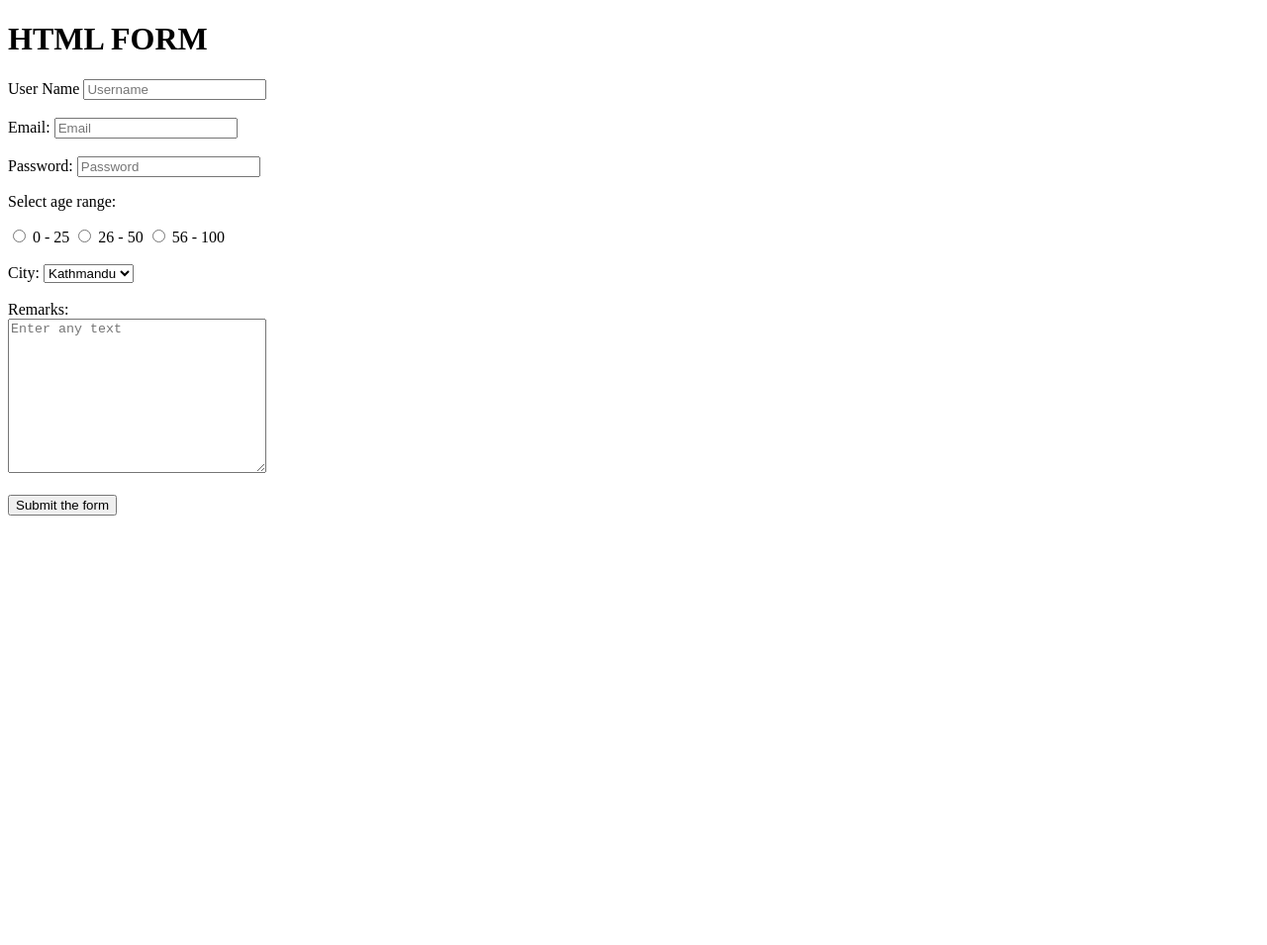
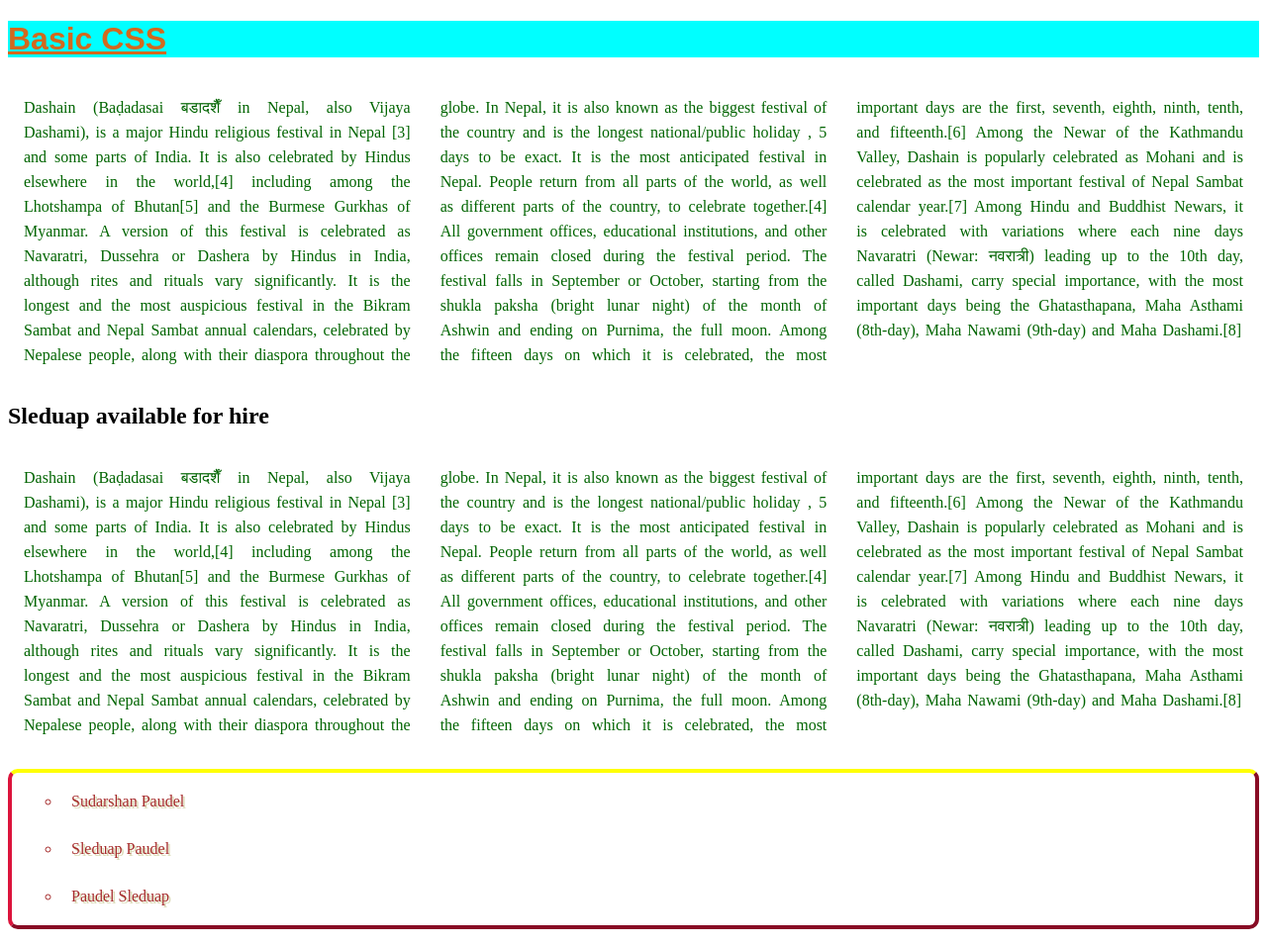
Before and after one commit to sleduap/HTML-CSS-Crash-Course, a plain HTML site: page index.html in a window 1280 px wide. Shown: the whole page at 99% size. Before the commit the page ends 800 px from the top, so only its background shows below. Drawn offline with Linux system fonts and the light colour scheme.

Commit message:
feat: basic css

```diff
--- a/index.html
+++ b/index.html
@@ -1,41 +1,65 @@
 <!DOCTYPE html>
 <html>
     <head>
-        <title>Learning HTML</title>
+       <link rel="stylesheet" href="style.css">
+        <title>Basic CSS</title>
     </head>
     <body>
-       <h1>HTML FORM</h1>
-       <form>
-           <label for="username">User Name</label>
-        <input type="text" id="username" name="username" placeholder="Username" required>
-        <br><br>
-        <label for="email">Email:</label>
-        <input type="email" id="email" name="email" placeholder="Email">
-        <br><br>
-        <label for="password">Password:</label>
-        <input type="password" id="password" name="password" placeholder="Password">
-        <p>Select age range:</p>
-        <input type="radio" name="age range" value="0-25" id="0-25">
-        <label for="0-25">0 - 25</label>
+        <h1>Basic CSS</h1>
+        <p>Dashain (Baḍadasai बडादशैँ in Nepal, also Vijaya Dashami), is a major Hindu religious festival in Nepal
+            [3] and some parts of India. It is also celebrated by Hindus elsewhere in the world,[4] including
+             among the Lhotshampa of Bhutan[5] and the Burmese Gurkhas of Myanmar. A version of this festival
+              is celebrated as Navaratri, Dussehra or Dashera by Hindus in India, although rites and rituals
+              vary significantly.
 
-        <input type="radio" name="age range" value="26-50" id="26-50">
-        <label for="26-50">26 - 50</label>
+            It is the longest and the most auspicious festival in the Bikram Sambat and Nepal Sambat annual
+            calendars, celebrated by Nepalese people, along with their diaspora throughout the globe. In Nepal,
+             it is also known as the biggest festival of the country and is the longest national/public holiday
+             , 5 days to be exact. It is the most anticipated festival in Nepal. People return from all parts
+             of the world, as well as different parts of the country, to celebrate together.[4] All government
+              offices, educational institutions, and other offices remain closed during the festival period.
+              The festival falls in September or October, starting from the shukla paksha (bright lunar night)
+               of the month of Ashwin and ending on Purnima, the full moon. Among the fifteen days on which it
+               is celebrated, the most important days are the first, seventh, eighth, ninth, tenth, and
+               fifteenth.[6]
 
-        <input type="radio" name="age range" value="56-100" id="56-100">
-        <label for="56-100">56 - 100</label>
-        <br><br>
-        <label for="city">City:</label>
-        <select name="city" id="city">
-         <option value="Kathmandu">Kathmandu</option>
-         <option value="Pokhara">Pokhara</option>
-         <option value="Syangja">Syangja</option>
+            Among the Newar of the Kathmandu Valley, Dashain is popularly celebrated as Mohani and is
+            celebrated as the most important festival of Nepal Sambat calendar year.[7] Among Hindu and
+            Buddhist Newars, it is celebrated with variations where each nine days Navaratri (Newar: नवरात्री)
+            leading up to the 10th day, called Dashami, carry special importance, with the most important
+            days being the Ghatasthapana, Maha Asthami (8th-day), Maha Nawami (9th-day) and Maha Dashami.[8]
+        </p>
+        <div>
+            <h2>Sleduap available for hire</h2>
+            <p>Dashain (Baḍadasai बडादशैँ in Nepal, also Vijaya Dashami), is a major Hindu religious festival in Nepal
+                [3] and some parts of India. It is also celebrated by Hindus elsewhere in the world,[4] including
+                 among the Lhotshampa of Bhutan[5] and the Burmese Gurkhas of Myanmar. A version of this festival
+                  is celebrated as Navaratri, Dussehra or Dashera by Hindus in India, although rites and rituals
+                  vary significantly.
 
-        </select>
-        <br><br>
-        <label for="remarks">Remarks:</label><br>
-         <textarea name="remarks" id="remarks" cols="30" rows="10" placeholder="Enter any text"></textarea>
-         <br><br><input type="submit" value="Submit the form">
-       </form>
+                It is the longest and the most auspicious festival in the Bikram Sambat and Nepal Sambat annual
+                calendars, celebrated by Nepalese people, along with their diaspora throughout the globe. In Nepal,
+                 it is also known as the biggest festival of the country and is the longest national/public holiday
+                 , 5 days to be exact. It is the most anticipated festival in Nepal. People return from all parts
+                 of the world, as well as different parts of the country, to celebrate together.[4] All government
+                  offices, educational institutions, and other offices remain closed during the festival period.
+                  The festival falls in September or October, starting from the shukla paksha (bright lunar night)
+                   of the month of Ashwin and ending on Purnima, the full moon. Among the fifteen days on which it
+                   is celebrated, the most important days are the first, seventh, eighth, ninth, tenth, and
+                   fifteenth.[6]
+
+                Among the Newar of the Kathmandu Valley, Dashain is popularly celebrated as Mohani and is
+                celebrated as the most important festival of Nepal Sambat calendar year.[7] Among Hindu and
+                Buddhist Newars, it is celebrated with variations where each nine days Navaratri (Newar: नवरात्री)
+                leading up to the 10th day, called Dashami, carry special importance, with the most important
+                days being the Ghatasthapana, Maha Asthami (8th-day), Maha Nawami (9th-day) and Maha Dashami.[8] </p>
+            <ul>
+                <li>Sudarshan Paudel</li>
+                <li>Sleduap Paudel</li>
+                <li>Paudel Sleduap</li>
+            </ul>
+        </div>
+
     </body>
 
 </html>
--- /dev/null
+++ b/style.css
@@ -0,0 +1,35 @@
+h1{
+    color: chocolate;
+    background-color: cyan;
+    text-decoration: underline;
+    font-family: sans-serif;
+}
+p{
+    color:darkgreen;
+    text-align: justify;
+    padding: 2ch;
+    line-height: 25px;
+    word-spacing: 2px;
+    column-count: 3;
+    column-gap: 30px;
+}
+ul{
+    color:blue;
+    /* border-width: 4px;
+    border-style: outset;
+    border-color: crimson; */
+    border: 4px outset crimson;
+    border-spacing: 2px 2px;
+    border-radius: 10px;
+    border-top: 4px yellow solid;
+}
+
+li{
+    list-style-type: circle;
+    color: brown;
+    /* text-shadow: 2px 2px lightseagreen; */
+    text-shadow: 2px 2px #8d8d1d55;
+    padding: 10px;
+    margin:10px;
+    /* display: inline-block; */
+}
```
Also changed, not shown: about.html (added, +34 -0 lines).
